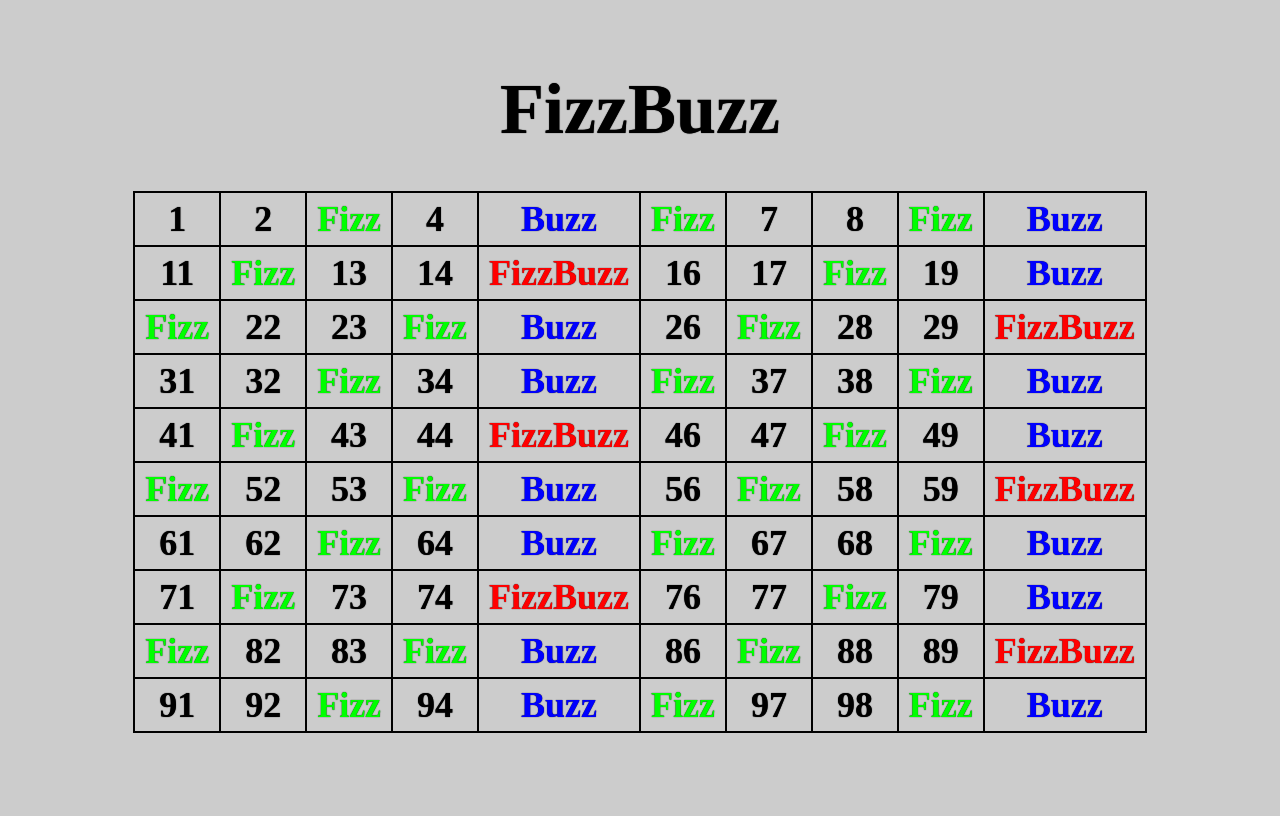
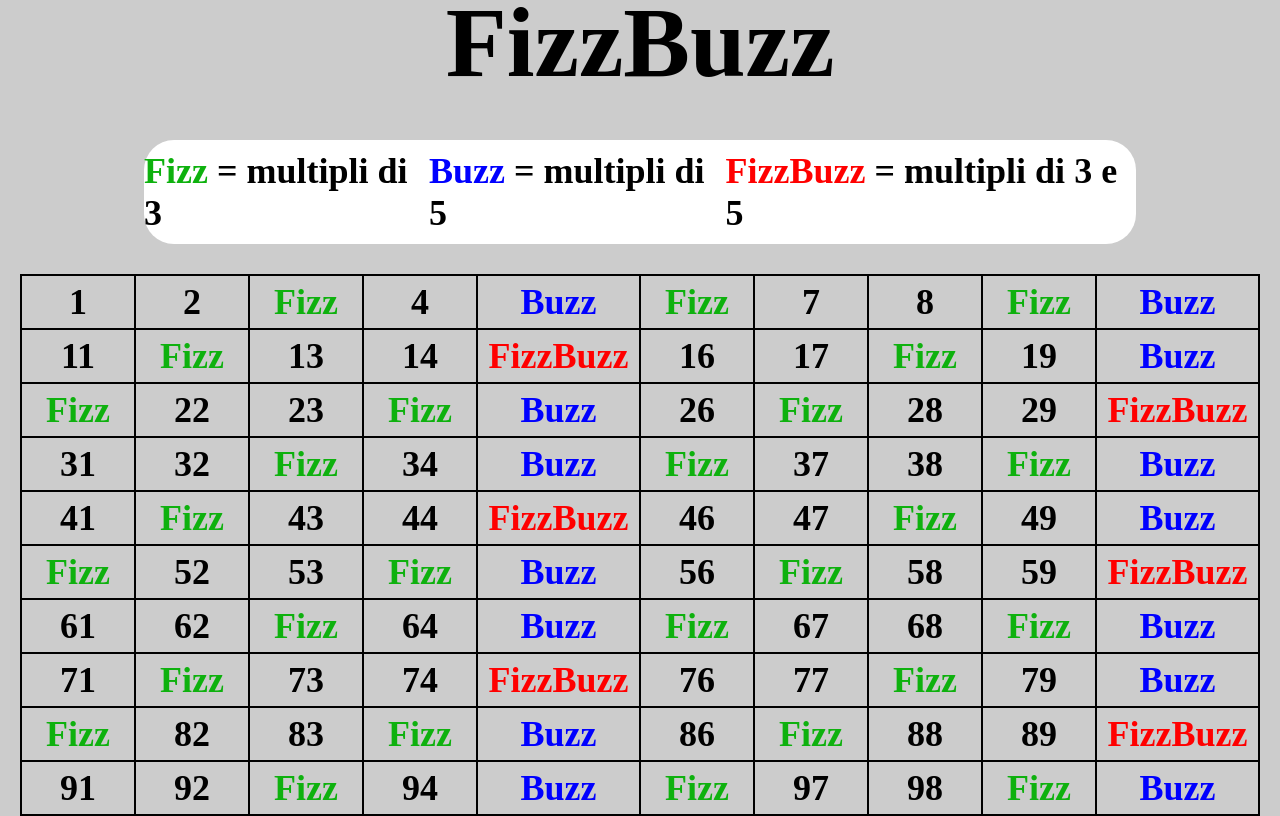
Before and after one commit to MarcoBagnasco/js-fizzbuzz, a plain HTML site: page index.html in a window 1280 px wide. Drawn offline with Linux system fonts and the light colour scheme.

Commit message:
adjustments

```diff
--- a/css/style.css
+++ b/css/style.css
@@ -7,13 +7,12 @@
 body {
     font-size: 36px;
     font-weight: bold;
-    text-shadow: 0 0 1px #000;
     background-color: #ccc;
 }
 
 /* UTILITIES */
 .fizz{
-    color: #0f0;
+    color: rgb(14, 177, 14);
 }
 .buzz{
     color: #00f;
@@ -25,6 +24,7 @@ body {
 /* APP MAIN */
 .app-main{
     height: 100vh;
+    padding: 20px;
     display: flex;
     flex-direction: column;
     justify-content: center;
@@ -32,12 +32,24 @@ body {
 }
 .app-main h1{
     margin-bottom: 40px;
+    font-size: 100px;
+}
+/* Legend */
+.app-main .legend{
+    width: 80%;
+    margin-bottom: 30px;
+    padding: 10px 0;
+    display: flex;
+    justify-content: space-around;
+    background-color: #fff;
+    border-radius: 30px;
 }
 /* Table */
 .app-main table{
     border-collapse: collapse;
 }
 .app-main table td{
+    width: 165px;
     padding: 5px 10px;
     text-align: center;
     border: 2px solid #000;
--- a/index.html
+++ b/index.html
@@ -13,6 +13,18 @@
     <!-- APP MAIN -->
     <main class="app-main">
         <h1>FizzBuzz</h1>
+        <!-- Legend -->
+        <div class="legend">
+            <div class="leg-fizz">
+                <span class="fizz">Fizz</span> = multipli di <span id="fizz-num"></span>
+            </div>
+            <div class="leg-buzz">
+                <span class="buzz">Buzz</span> = multipli di <span id="buzz-num"></span>
+            </div>
+            <div class="leg-fizz-buzz">
+                <span class="fizz-buzz">FizzBuzz</span> = multipli di <span id="fizz-buzz-num-1"></span> e <span id="fizz-buzz-num-2"></span>
+            </div>
+        </div>
         <!-- Table -->
         <table>
             <tbody>
--- a/js/script.js
+++ b/js/script.js
@@ -7,14 +7,23 @@
     4. Per tutti gli altri casi stampa il numero
  */
 var limit = 100;
+var fizz = 3;
+var buzz = 5;
+
+// Print Legend
+document.getElementById('fizz-num').innerHTML = fizz;
+document.getElementById('buzz-num').innerHTML = buzz;
+document.getElementById('fizz-buzz-num-1').innerHTML = fizz;
+document.getElementById('fizz-buzz-num-2').innerHTML = buzz;
+
 for(i = 1; i <= limit; i++){
-    if((i % 3 == 0) && (i % 5 == 0)){
+    if((i % fizz == 0) && (i % buzz == 0)){
         // console.log('FizzBuzz');
         document.getElementById(i).innerHTML = '<span class="fizz-buzz">FizzBuzz</span>';
-    } else if(i % 3 == 0){
+    } else if(i % fizz == 0){
         // console.log('Fizz');
         document.getElementById(i).innerHTML = '<span class="fizz">Fizz</span>';
-    } else if(i % 5 == 0){
+    } else if(i % buzz == 0){
         // console.log('Buzz');
         document.getElementById(i).innerHTML = '<span class="buzz">Buzz</span>';
     } else{
```
